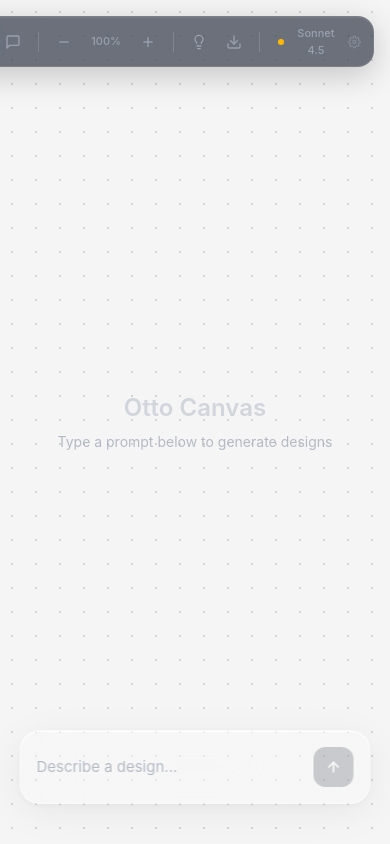
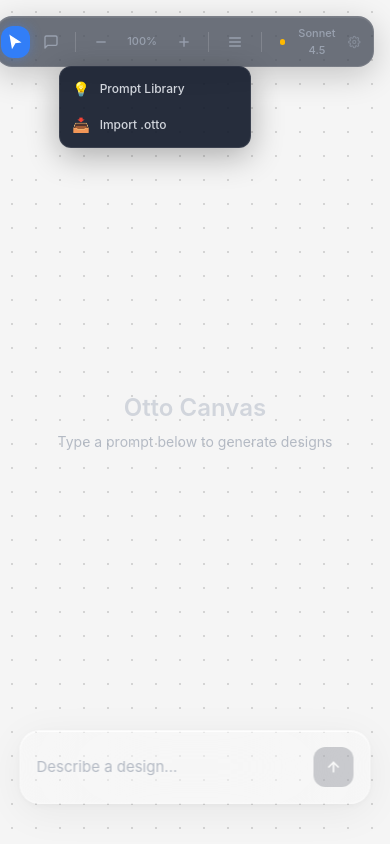
Before and after one commit to dylanfeltus/otto-canvas, a Next.js app: page / in a window 390 px wide. Both pictures are taken after a click on the button 234 px from the left and 41 px from the top of the page. Built offline with nearby package versions, Linux system fonts and the light colour scheme.

Commit message:
Collapse library/import/export/clear into hamburger dropdown menu

```diff
--- a/src/components/toolbar.tsx
+++ b/src/components/toolbar.tsx
@@ -1,5 +1,6 @@
 "use client";
 
+import { useState, useRef, useEffect } from "react";
 import type { ToolMode } from "@/lib/types";
 import { MODELS } from "@/hooks/use-settings";
 
@@ -37,6 +38,19 @@
   hasFrames,
 }: ToolbarProps) {
   const modelLabel = MODELS.find((m) => m.id === model)?.label || "Sonnet 4.5";
+  const [menuOpen, setMenuOpen] = useState(false);
+  const menuRef = useRef<HTMLDivElement>(null);
+
+  useEffect(() => {
+    if (!menuOpen) return;
+    const handler = (e: MouseEvent) => {
+      if (menuRef.current && !menuRef.current.contains(e.target as Node)) {
+        setMenuOpen(false);
+      }
+    };
+    document.addEventListener("mousedown", handler);
+    return () => document.removeEventListener("mousedown", handler);
+  }, [menuOpen]);
 
   return (
     <div className="fixed top-4 right-4 z-50 flex items-center gap-1.5 rounded-2xl p-1 bg-gray-900/60 backdrop-blur-2xl border border-white/10 shadow-[0_8px_32px_rgba(0,0,0,0.2),inset_0_1px_0_rgba(255,255,255,0.08)]">
@@ -88,43 +102,30 @@
 
       <div className="w-px h-5 bg-white/15 mx-1" />
 
-      {/* Prompt library */}
-      <ToolButton onClick={onOpenLibrary} title="Prompt Library">
-        <svg className="w-4 h-4" viewBox="0 0 24 24" fill="none" stroke="currentColor" strokeWidth="2" strokeLinecap="round" strokeLinejoin="round">
-          <line x1="9" y1="18" x2="15" y2="18" />
-          <line x1="10" y1="22" x2="14" y2="22" />
-          <path d="M15.09 14c.18-.98.65-1.74 1.41-2.5A4.65 4.65 0 0 0 18 8 6 6 0 0 0 6 8c0 1 .23 2.23 1.5 3.5A4.61 4.61 0 0 1 8.91 14" />
-        </svg>
-      </ToolButton>
-
-      {/* New session */}
-      {hasFrames && (
-        <ToolButton onClick={onNewSession} title="New Session">
-          <svg className="w-4 h-4" viewBox="0 0 24 24" fill="none" stroke="currentColor" strokeWidth="2" strokeLinecap="round" strokeLinejoin="round">
-            <path d="M12 5v14M5 12h14" />
+      {/* Menu dropdown */}
+      <div className="relative" ref={menuRef}>
+        <ToolButton onClick={() => setMenuOpen(!menuOpen)} title="Menu">
+          <svg className="w-4 h-4" viewBox="0 0 24 24" fill="none" stroke="currentColor" strokeWidth="2" strokeLinecap="round">
+            <line x1="4" y1="6" x2="20" y2="6" />
+            <line x1="4" y1="12" x2="20" y2="12" />
+            <line x1="4" y1="18" x2="20" y2="18" />
           </svg>
         </ToolButton>
-      )}
 
-      {/* Import */}
-      <ToolButton onClick={onImport} title="Import .otto">
-        <svg className="w-4 h-4" viewBox="0 0 24 24" fill="none" stroke="currentColor" strokeWidth="2" strokeLinecap="round" strokeLinejoin="round">
-          <path d="M21 15v4a2 2 0 0 1-2 2H5a2 2 0 0 1-2-2v-4" />
-          <polyline points="7 10 12 15 17 10" />
-          <line x1="12" y1="15" x2="12" y2="3" />
-        </svg>
-      </ToolButton>
-
-      {/* Export */}
-      {hasFrames && (
-        <ToolButton onClick={onExport} title="Export .otto">
-          <svg className="w-4 h-4" viewBox="0 0 24 24" fill="none" stroke="currentColor" strokeWidth="2" strokeLinecap="round" strokeLinejoin="round">
-            <path d="M21 15v4a2 2 0 0 1-2 2H5a2 2 0 0 1-2-2v-4" />
-            <polyline points="17 8 12 3 7 8" />
-            <line x1="12" y1="3" x2="12" y2="15" />
-          </svg>
-        </ToolButton>
-      )}
+        {menuOpen && (
+          <div className="absolute top-full right-0 mt-2 w-48 rounded-xl bg-gray-900/90 backdrop-blur-2xl border border-white/10 shadow-[0_8px_32px_rgba(0,0,0,0.3)] py-1 overflow-hidden">
+            <MenuItem icon="💡" label="Prompt Library" onClick={() => { onOpenLibrary(); setMenuOpen(false); }} />
+            <MenuItem icon="📥" label="Import .otto" onClick={() => { onImport(); setMenuOpen(false); }} />
+            {hasFrames && (
+              <>
+                <MenuItem icon="📤" label="Export .otto" onClick={() => { onExport(); setMenuOpen(false); }} />
+                <div className="h-px bg-white/10 my-1" />
+                <MenuItem icon="🗑" label="Clear Canvas" onClick={() => { onNewSession(); setMenuOpen(false); }} danger />
+              </>
+            )}
+          </div>
+        )}
+      </div>
 
       <div className="w-px h-5 bg-white/15 mx-1" />
 
@@ -142,6 +143,22 @@
         </svg>
       </button>
     </div>
+  );
+}
+
+function MenuItem({ icon, label, onClick, danger }: { icon: string; label: string; onClick: () => void; danger?: boolean }) {
+  return (
+    <button
+      onClick={onClick}
+      className={`w-full flex items-center gap-2.5 px-3 py-2 text-[12px] font-medium transition-colors ${
+        danger
+          ? "text-red-400 hover:bg-red-500/10"
+          : "text-gray-300 hover:bg-white/10 hover:text-white"
+      }`}
+    >
+      <span className="text-sm">{icon}</span>
+      {label}
+    </button>
   );
 }
 
```
